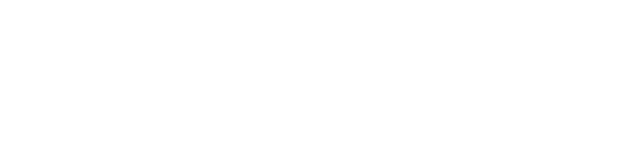
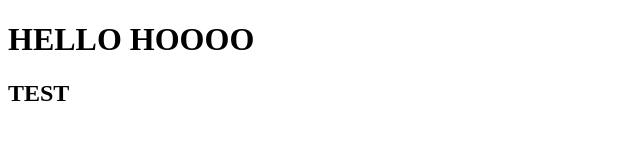
Before and after one commit to Xsmitylnwza/TEST-GIT, a plain HTML site: page index.html in a window 1280 px wide. Shown: the whole page, without its empty margins (0-640 px from the left). Drawn offline with Linux system fonts and the light colour scheme.

Commit message:
add something

```diff
--- a/index.html
+++ b/index.html
@@ -6,6 +6,7 @@
     <title>Document</title>
 </head>
 <body>
-
+    <h1>HELLO HOOOO</h1>
+    <h2>TEST</h2>
 </body>
 </html>
```
